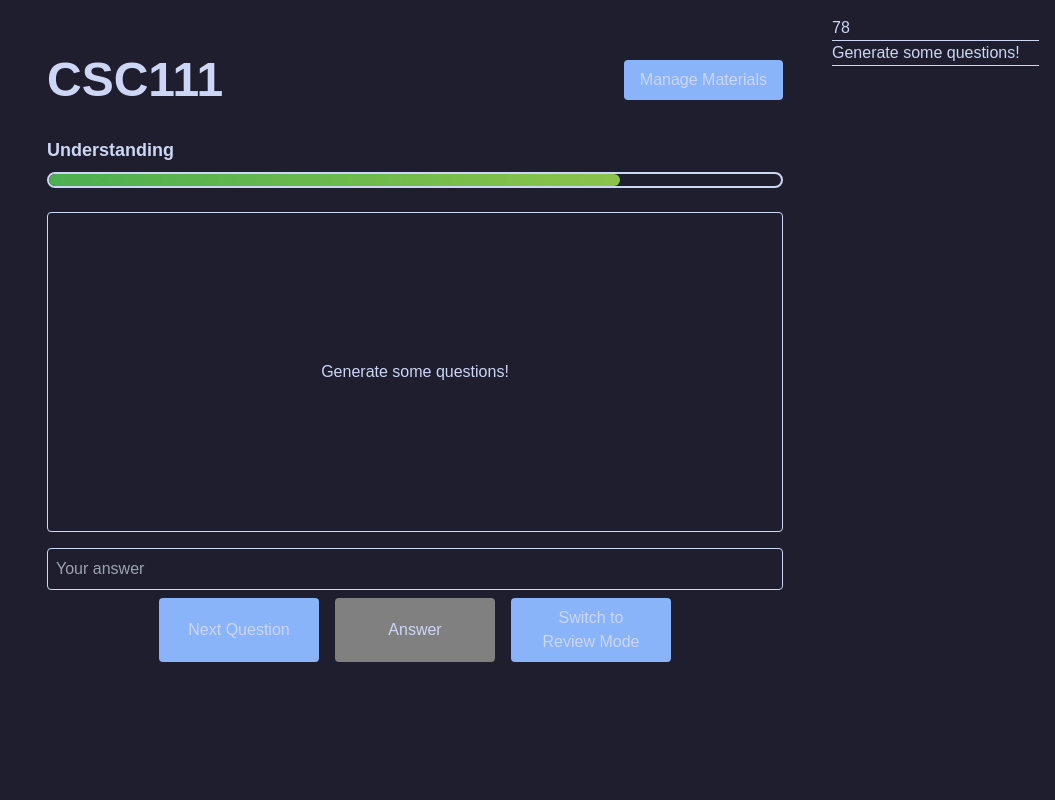
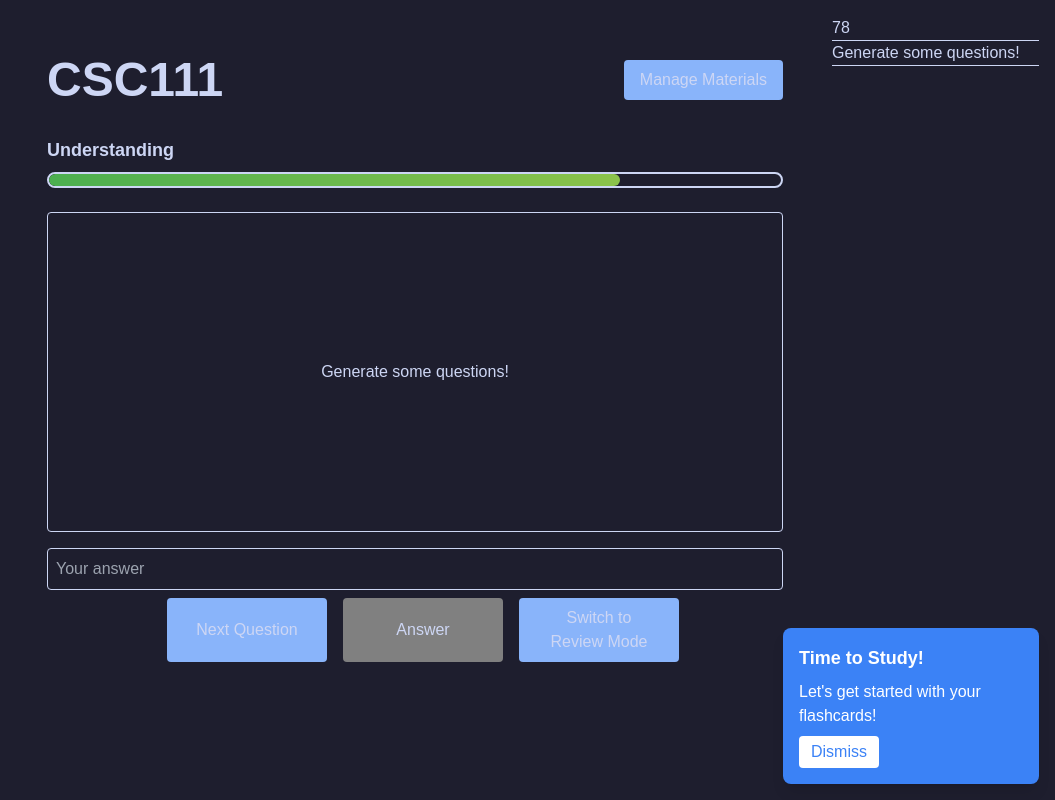
Before and after one commit to kcccr123/stud-io-nsbehacks-2025, a Next.js app in the folder frontend/: page /class/1 in a window 1280 px wide. Shown: the whole page, without its empty margins (225-1280 px from the left). Built offline with nearby package versions, Linux system fonts and the light colour scheme.

Commit message:
feat: added notification for needed revision for topics

```diff
--- a/frontend/pages/class/[id].js
+++ b/frontend/pages/class/[id].js
@@ -28,6 +28,7 @@ export default function ClassPage() {
   const [isModalOpen, setIsModalOpen] = useState(false);
   const [selectedFile, setSelectedFile] = useState(null);
   const [uploadedFiles, setUploadedFiles] = useState([]);
+  const [studyNotification, setStudyNotification] = useState(true);
 
   useEffect(() => {
     if (!id) return;
@@ -276,6 +277,19 @@ export default function ClassPage() {
               }}
             />
             <div className="flex justify-center space-x-4">
+              {studyNotification && (
+                <div className="fixed bottom-4 right-4 bg-blue-500 text-white p-4 rounded-lg shadow-lg w-64">
+                  <h3 className="text-lg font-bold mb-2">Time to Study!</h3>
+                  <p>Let's get started with your flashcards!</p>
+                  <button
+                    className="mt-2 bg-white text-blue-500 px-3 py-1 rounded hover:bg-gray-100"
+                    onClick={() => setStudyNotification(false)}
+                  >
+                    Dismiss
+                  </button>
+                </div>
+              )}
+
               <button
                 className="px-6 py-2 w-40 bg-primary text-foreground rounded hover:bg-primary-hover focus:outline-none text-center"
                 onClick={() => {
```
